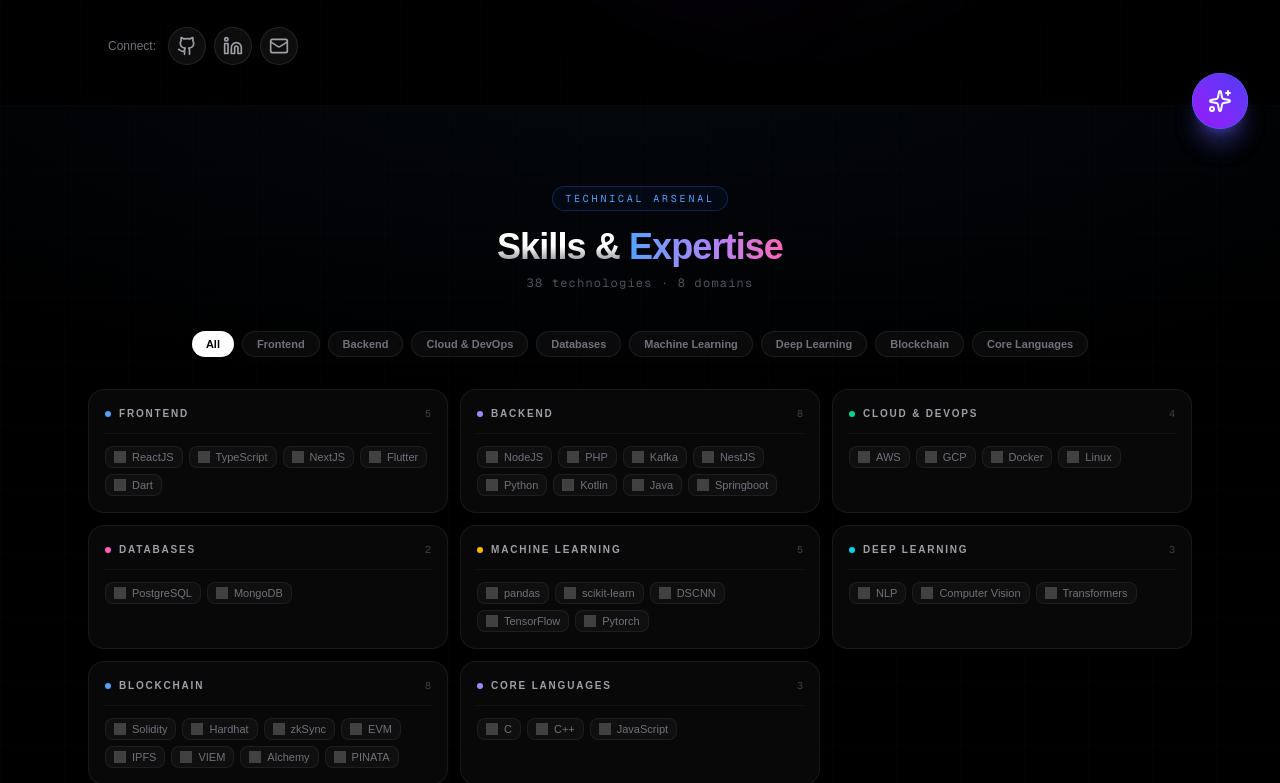
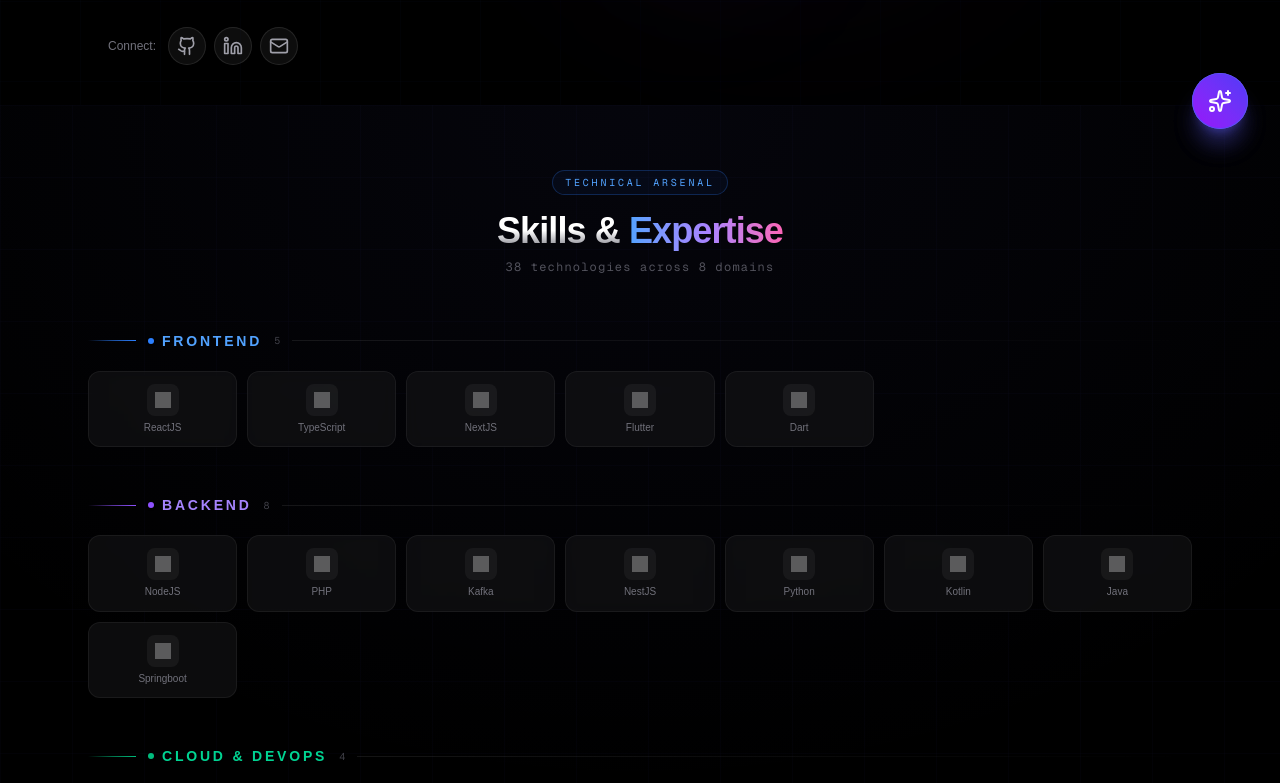
Before and after one commit to Rishab741/rishab-chouhan, a Next.js app: page / in a window 1280 px wide. Shown: the part 639-1422 px from the top of the page. Built offline with nearby package versions, Linux system fonts and the light colour scheme; grey boxes are pictures that could not be loaded.

Commit message:
redesigned skill section

```diff
--- a/src/app/components/AdvancedChatbot.tsx
+++ b/src/app/components/AdvancedChatbot.tsx
@@ -78,7 +78,7 @@ export default function AdvancedChatbot() {
         if (socket.readyState !== WebSocket.OPEN) {
           addMessage({
             role: 'assistant',
-            content: "The server is waking up from sleep (Render free tier). This can take up to 60 seconds — please hang tight!",
+            content: "The server is waking up... This can take around 60 seconds. Thanks for your patience!",
             timestamp: new Date()
           });
         }
--- a/src/app/components/sections/skills.tsx
+++ b/src/app/components/sections/skills.tsx
@@ -1,8 +1,8 @@
 'use client';
 
-import React, { useState } from 'react';
+import React, { useRef } from 'react';
 import Image from 'next/image';
-import { motion } from 'framer-motion';
+import { motion, useInView } from 'framer-motion';
 import { PortfolioData } from '../types';
 
 const getIconSlug = (skill: string) => {
@@ -19,12 +19,12 @@ const getIconSlug = (skill: string) => {
 };
 
 const ACCENTS = [
-  { dot: 'bg-blue-400', hover: 'hover:border-blue-500/30', glow: 'from-blue-500/8 to-blue-500/0' },
-  { dot: 'bg-violet-400', hover: 'hover:border-violet-500/30', glow: 'from-violet-500/8 to-violet-500/0' },
-  { dot: 'bg-emerald-400', hover: 'hover:border-emerald-500/30', glow: 'from-emerald-500/8 to-emerald-500/0' },
-  { dot: 'bg-pink-400', hover: 'hover:border-pink-500/30', glow: 'from-pink-500/8 to-pink-500/0' },
-  { dot: 'bg-amber-400', hover: 'hover:border-amber-500/30', glow: 'from-amber-500/8 to-amber-500/0' },
-  { dot: 'bg-cyan-400', hover: 'hover:border-cyan-500/30', glow: 'from-cyan-500/8 to-cyan-500/0' },
+  { line: 'from-blue-500/0 via-blue-500/60 to-blue-500', label: 'text-blue-400', dot: 'bg-blue-500' },
+  { line: 'from-violet-500/0 via-violet-500/60 to-violet-500', label: 'text-violet-400', dot: 'bg-violet-500' },
+  { line: 'from-emerald-500/0 via-emerald-500/60 to-emerald-500', label: 'text-emerald-400', dot: 'bg-emerald-500' },
+  { line: 'from-pink-500/0 via-pink-500/60 to-pink-500', label: 'text-pink-400', dot: 'bg-pink-500' },
+  { line: 'from-amber-500/0 via-amber-500/60 to-amber-500', label: 'text-amber-400', dot: 'bg-amber-500' },
+  { line: 'from-cyan-500/0 via-cyan-500/60 to-cyan-500', label: 'text-cyan-400', dot: 'bg-cyan-500' },
 ];
 
 interface SkillsProps {
@@ -34,29 +34,27 @@ interface SkillsProps {
 export const Skills: React.FC<SkillsProps> = ({ portfolioData }) => {
   const categories = Object.entries(portfolioData.skills).filter(([, s]) => Array.isArray(s));
   const totalSkills = categories.reduce((acc, [, s]) => acc + s.length, 0);
-  const [active, setActive] = useState<string | null>(null);
 
   return (
-    <section id="skills" className="relative py-20 bg-black overflow-hidden">
-      {/* Subtle grid */}
+    <section id="skills" className="relative py-16 bg-black overflow-hidden">
+      {/* Grid background */}
       <div
-        className="absolute inset-0 opacity-[0.15]"
+        className="absolute inset-0 opacity-[0.12]"
         style={{
           backgroundImage: `
-            linear-gradient(to right, rgba(59,130,246,0.15) 1px, transparent 1px),
-            linear-gradient(to bottom, rgba(59,130,246,0.15) 1px, transparent 1px)
+            linear-gradient(to right, rgba(99,102,241,0.2) 1px, transparent 1px),
+            linear-gradient(to bottom, rgba(99,102,241,0.2) 1px, transparent 1px)
           `,
-          backgroundSize: '64px 64px',
+          backgroundSize: '72px 72px',
         }}
       />
-      {/* Soft radial fade */}
-      <div className="absolute inset-0 bg-[radial-gradient(ellipse_80%_50%_at_50%_-10%,rgba(59,130,246,0.06),transparent)]" />
+      <div className="absolute inset-0 bg-[radial-gradient(ellipse_70%_40%_at_50%_0%,rgba(99,102,241,0.05),transparent)]" />
 
       <div className="container mx-auto px-6 max-w-6xl relative z-10">
 
-        {/* ── Header ── */}
+        {/* ── Section Header ── */}
         <motion.div
-          className="text-center mb-10"
+          className="text-center mb-14"
           initial={{ opacity: 0, y: 24 }}
           whileInView={{ opacity: 1, y: 0 }}
           viewport={{ once: true }}
@@ -74,82 +72,20 @@ export const Skills: React.FC<SkillsProps> = ({ portfolioData }) => {
             </span>
           </h2>
           <p className="text-zinc-600 text-xs font-mono tracking-widest">
-            {totalSkills} technologies · {categories.length} domains
+            {totalSkills} technologies across {categories.length} domains
           </p>
         </motion.div>
 
-        {/* ── Filter tabs ── */}
-        <motion.div
-          className="flex flex-wrap justify-center gap-2 mb-8"
-          initial={{ opacity: 0, y: 16 }}
-          whileInView={{ opacity: 1, y: 0 }}
-          viewport={{ once: true }}
-          transition={{ duration: 0.45, delay: 0.1 }}
-        >
-          <button
-            onClick={() => setActive(null)}
-            className={`px-3.5 py-1 rounded-full text-[11px] font-semibold transition-all duration-200 ${
-              active === null
-                ? 'bg-white text-black shadow-md'
-                : 'bg-white/[0.04] text-zinc-500 border border-white/8 hover:bg-white/8 hover:text-zinc-300'
-            }`}
-          >
-            All
-          </button>
-          {categories.map(([cat]) => (
-            <button
-              key={cat}
-              onClick={() => setActive(active === cat ? null : cat)}
-              className={`px-3.5 py-1 rounded-full text-[11px] font-semibold transition-all duration-200 ${
-                active === cat
-                  ? 'bg-white text-black shadow-md'
-                  : 'bg-white/[0.04] text-zinc-500 border border-white/8 hover:bg-white/8 hover:text-zinc-300'
-              }`}
-            >
-              {cat}
-            </button>
+        {/* ── Scroll-reveal categories ── */}
+        <div className="space-y-12">
+          {categories.map(([category, skills], idx) => (
+            <SkillCategorySection
+              key={category}
+              category={category}
+              skills={skills as string[]}
+              index={idx}
+            />
           ))}
-        </motion.div>
-
-        {/* ── Category cards ── */}
-        <div className="grid grid-cols-1 sm:grid-cols-2 lg:grid-cols-3 gap-3">
-          {categories.map(([category, skills], idx) => {
-            const accent = ACCENTS[idx % ACCENTS.length];
-            const dimmed = active !== null && active !== category;
-
-            return (
-              <motion.div
-                key={category}
-                initial={{ opacity: 0, y: 20 }}
-                whileInView={{ opacity: 1, y: 0 }}
-                viewport={{ once: true, margin: '-30px' }}
-                transition={{ duration: 0.4, delay: idx * 0.06, ease: 'easeOut' }}
-                className={`group relative rounded-2xl border border-white/[0.07] bg-zinc-900/35 backdrop-blur-xl p-4 transition-all duration-300 ${accent.hover} ${dimmed ? 'opacity-20 pointer-events-none' : 'opacity-100'}`}
-              >
-                {/* Hover glow */}
-                <div className={`absolute inset-0 rounded-2xl bg-gradient-to-br ${accent.glow} opacity-0 group-hover:opacity-100 transition-opacity duration-500 pointer-events-none`} />
-
-                {/* Category header */}
-                <div className="relative flex items-center gap-2 mb-3">
-                  <span className={`w-1.5 h-1.5 rounded-full flex-shrink-0 ${accent.dot}`} />
-                  <span className="text-[10px] font-bold uppercase tracking-[0.18em] text-zinc-400 group-hover:text-zinc-200 transition-colors">
-                    {category}
-                  </span>
-                  <span className="ml-auto text-[10px] font-mono text-zinc-700">{skills.length}</span>
-                </div>
-
-                {/* Divider */}
-                <div className="relative h-px bg-white/[0.05] mb-3" />
-
-                {/* Skill pills */}
-                <div className="relative flex flex-wrap gap-1.5">
-                  {skills.map((skill) => (
-                    <SkillPill key={skill} skill={skill} />
-                  ))}
-                </div>
-              </motion.div>
-            );
-          })}
         </div>
 
       </div>
@@ -157,19 +93,100 @@ export const Skills: React.FC<SkillsProps> = ({ portfolioData }) => {
   );
 };
 
-const SkillPill: React.FC<{ skill: string }> = ({ skill }) => (
-  <div className="flex items-center gap-1.5 px-2 py-1 rounded-lg bg-white/[0.03] border border-white/[0.06] hover:bg-white/[0.07] hover:border-white/[0.12] transition-all duration-150 cursor-default group/pill">
+interface CategoryProps {
+  category: string;
+  skills: string[];
+  index: number;
+}
+
+const SkillCategorySection: React.FC<CategoryProps> = ({ category, skills, index }) => {
+  const ref = useRef<HTMLDivElement>(null);
+  const isInView = useInView(ref, { once: true, margin: '-80px' });
+  const accent = ACCENTS[index % ACCENTS.length];
+
+  return (
+    <div ref={ref} className="w-full">
+      {/* ── Category header ── */}
+      <div className="flex items-center gap-3 mb-5 overflow-hidden">
+        {/* Left line */}
+        <motion.div
+          className={`h-px bg-gradient-to-r ${accent.line} flex-shrink-0`}
+          style={{ transformOrigin: 'right' }}
+          initial={{ scaleX: 0, width: '3rem' }}
+          animate={isInView ? { scaleX: 1, width: '3rem' } : { scaleX: 0 }}
+          transition={{ duration: 0.6, ease: [0.22, 1, 0.36, 1] }}
+        />
+
+        {/* Label */}
+        <motion.div
+          className="flex items-center gap-2 flex-shrink-0"
+          initial={{ opacity: 0, x: -16 }}
+          animate={isInView ? { opacity: 1, x: 0 } : { opacity: 0, x: -16 }}
+          transition={{ duration: 0.45, delay: 0.2, ease: 'easeOut' }}
+        >
+          <span className={`w-1.5 h-1.5 rounded-full ${accent.dot} shadow-sm`} />
+          <h3 className={`text-sm font-bold uppercase tracking-[0.2em] ${accent.label}`}>
+            {category}
+          </h3>
+          <span className="text-[10px] font-mono text-zinc-700 ml-1">
+            {skills.length}
+          </span>
+        </motion.div>
+
+        {/* Right line */}
+        <motion.div
+          className="flex-1 h-px bg-gradient-to-r from-white/8 to-transparent"
+          style={{ transformOrigin: 'left' }}
+          initial={{ scaleX: 0 }}
+          animate={isInView ? { scaleX: 1 } : { scaleX: 0 }}
+          transition={{ duration: 0.7, delay: 0.15, ease: [0.22, 1, 0.36, 1] }}
+        />
+      </div>
+
+      {/* ── Skill cards ── */}
+      <div className="grid grid-cols-3 sm:grid-cols-4 md:grid-cols-5 lg:grid-cols-6 xl:grid-cols-7 gap-2.5">
+        {skills.map((skill, i) => (
+          <motion.div
+            key={skill}
+            initial={{ opacity: 0, y: 16, scale: 0.92 }}
+            animate={isInView ? { opacity: 1, y: 0, scale: 1 } : { opacity: 0, y: 16, scale: 0.92 }}
+            transition={{
+              duration: 0.32,
+              delay: 0.28 + i * 0.035,
+              ease: [0.22, 1, 0.36, 1],
+            }}
+          >
+            <SkillCard skill={skill} />
+          </motion.div>
+        ))}
+      </div>
+    </div>
+  );
+};
+
+const SkillCard: React.FC<{ skill: string }> = ({ skill }) => (
+  <div className="group relative p-3 bg-zinc-900/50 border border-white/[0.06] rounded-xl backdrop-blur-sm hover:bg-zinc-800/60 hover:border-white/[0.12] transition-all duration-250 cursor-default overflow-hidden">
+    {/* Hover shimmer */}
+    <div className="absolute inset-0 bg-gradient-to-br from-white/[0.04] to-transparent opacity-0 group-hover:opacity-100 transition-opacity duration-300 rounded-xl" />
+
+    <div className="relative flex flex-col items-center gap-1.5">
+      {/* Icon */}
+      <div className="w-8 h-8 flex items-center justify-center rounded-lg bg-white/[0.05] group-hover:bg-white/[0.1] transition-colors duration-250">
         <Image
           src={`https://cdn.simpleicons.org/${getIconSlug(skill)}/ffffff`}
-      className="w-3 h-3 opacity-35 group-hover/pill:opacity-75 transition-opacity flex-shrink-0"
+          className="w-4 h-4 opacity-50 group-hover:opacity-90 transition-opacity duration-250"
           alt={skill}
-      width={12}
-      height={12}
+          width={16}
+          height={16}
           unoptimized
           onError={(e) => { e.currentTarget.style.display = 'none'; }}
         />
-    <span className="text-[11px] font-medium text-zinc-500 group-hover/pill:text-zinc-200 transition-colors whitespace-nowrap leading-none">
+      </div>
+
+      {/* Label */}
+      <span className="text-[10px] font-medium text-zinc-500 group-hover:text-zinc-200 transition-colors duration-200 text-center leading-tight line-clamp-1 w-full text-center">
         {skill}
       </span>
     </div>
+  </div>
 );
```
Lines whose indentation alone changed are shown as unchanged.
